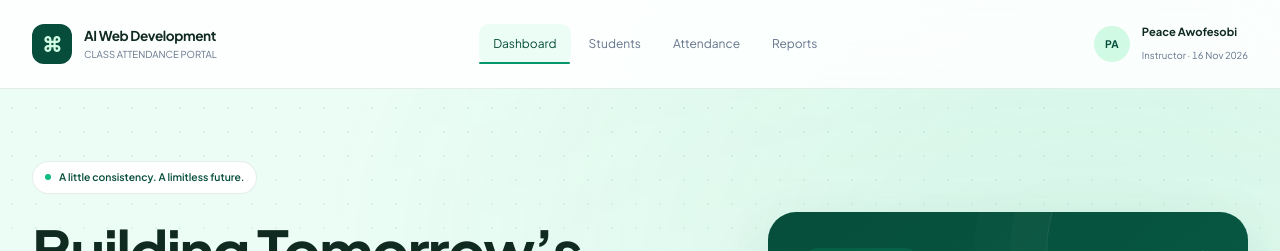
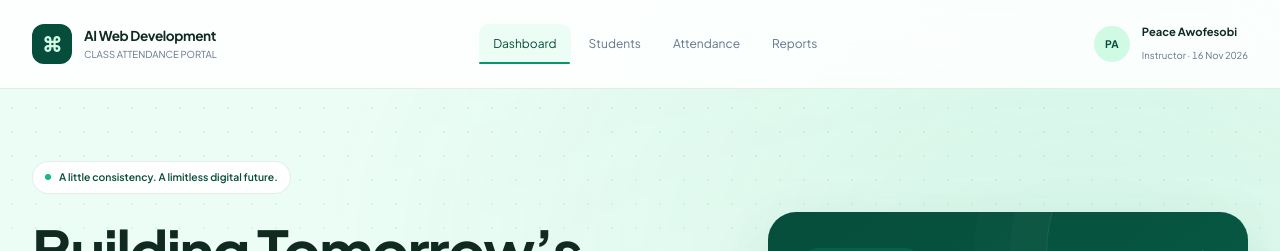
Before and after one commit to OliveZinnyCodes/Class_Attendance, a plain HTML site: page index.html in a window 1280 px wide. Shown: the top 251 px of the page. Drawn offline with nearby package versions, Linux system fonts and the light colour scheme.

Commit message:
added digital

```diff
--- a/index.html
+++ b/index.html
@@ -21,7 +21,7 @@
 <div id="storage-warning" role="alert"></div>
 <main>
 <section class="hero" id="dashboard" aria-labelledby="hero-heading">
-  <div class="hero-copy"><div class="hero-label"><i></i>A little consistency. A limitless future.</div><h1 id="hero-heading">Building Tomorrow’s Developers,<br><em>One Class at a Time.</em></h1><p class="lead">Welcome to the AI Web Development Class Attendance Portal — a smarter way to track participation, celebrate consistency, and monitor every learner’s progress.</p><div class="row"><a class="btn primary" href="#attendance">Manage Attendance <span data-icon="arrow"></span></a><a class="btn" href="#students">View Student Roster <span data-icon="users"></span></a></div><div class="hero-note"><div class="mini-avatars" aria-hidden="true"><span>IA</span><span>NU</span><span>ET</span><span>+6</span></div><span>9 learners. One shared ambition.</span></div></div>
+  <div class="hero-copy"><div class="hero-label"><i></i>A little consistency. A limitless digital future.</div><h1 id="hero-heading">Building Tomorrow’s Developers,<br><em>One Class at a Time.</em></h1><p class="lead">Welcome to the AI Web Development Class Attendance Portal — a smarter way to track participation, celebrate consistency, and monitor every learner’s progress.</p><div class="row"><a class="btn primary" href="#attendance">Manage Attendance <span data-icon="arrow"></span></a><a class="btn" href="#students">View Student Roster <span data-icon="users"></span></a></div><div class="hero-note"><div class="mini-avatars" aria-hidden="true"><span>IA</span><span>NU</span><span>ET</span><span>+6</span></div><span>9 learners. One shared ambition.</span></div></div>
   <div class="hero-art"><div class="instructor-card"><div class="row between"><span class="badge">Class Instructor</span><span data-icon="code"></span></div><div class="avatar">PA</div><h2>Peace Awofesobi</h2><p>Software Engineer &amp; Tutor</p><div class="card-bottom"><span>AI Web Development Class</span><span data-icon="arrow"></span></div></div><div class="floating-label"><span class="stat-icon" data-icon="spark"></span><div><strong>Learn. Build. Show up.</strong><small>Great developers start here.</small></div></div></div>
 </section>
 <section class="overview" aria-labelledby="overview-heading"><div class="row between overview-bar"><h2 id="overview-heading" style="font-size:.8rem;letter-spacing:0">Your classroom, at a glance</h2><span id="overview-date"></span></div><div class="stats" id="stats"><div class="skeleton"></div><div class="skeleton"></div><div class="skeleton"></div><div class="skeleton"></div></div><div class="breakdown" id="breakdown"></div><p class="muted" style="font-size:.65rem;margin-top:16px">The initial session reflects students visible at the captured moment, not proof of full-session participation. Rates count Present + Late over Present + Late + Absent; Excused and Unmarked are excluded.</p>
```
